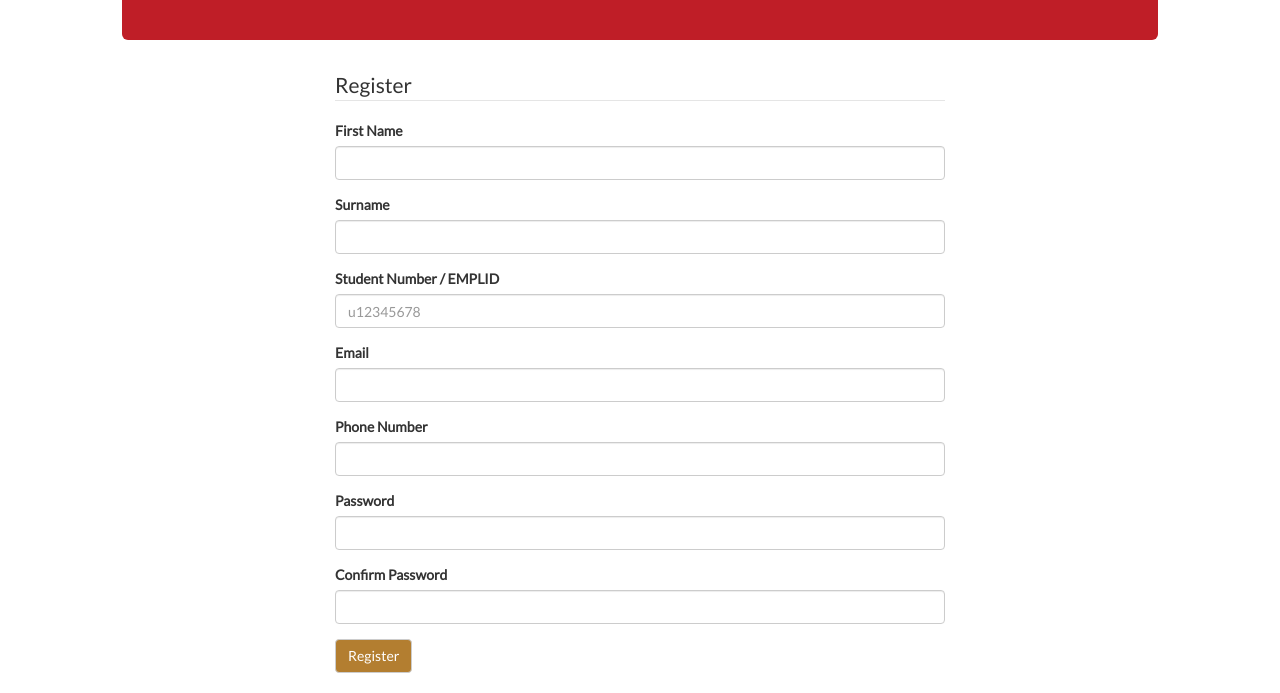
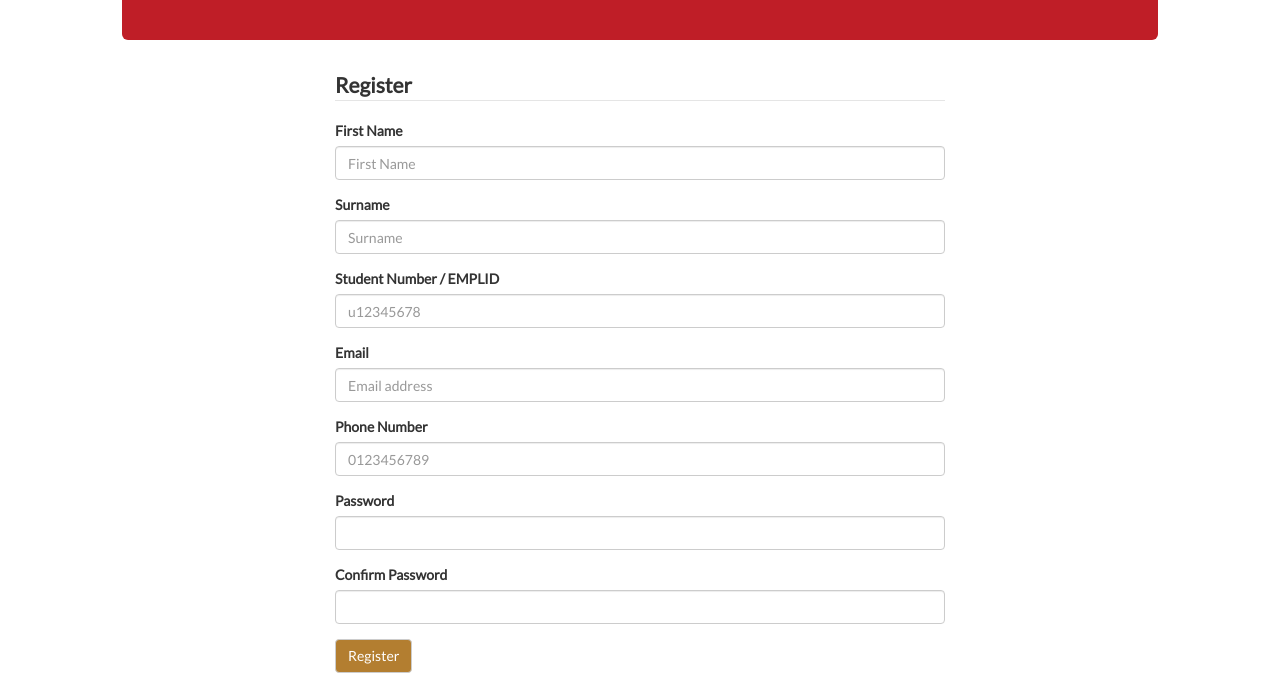
Before and after one commit to KeatonPennels/COS-301-Broadsword-Access, a plain HTML site: page Nav UP/index.html at #/register in a window 1280 px wide. Shown: the part 155-848 px from the top of the page. Drawn offline with Linux system fonts and the light colour scheme; some packages are replaced by stand-ins of ours.

Commit message:
Fix duplicate id's, add placeholders

```diff
--- a/Nav UP/register.html
+++ b/Nav UP/register.html
@@ -13,14 +13,14 @@
         <div class="col-md-6 col-md-offset-3">
             <form id="register" name="registrationForm">
                 <fieldset>
-                    <legend>Register</legend>
+                    <legend><b>Register</b></legend>
                     <div class="form-group">
                         <label for="fname">First Name</label>
-                        <input type="text" class="form-control" id="fname" name="fname" ng-model="fname">
+                        <input type="text" class="form-control" id="fname" name="fname" ng-model="fname" placeholder="First Name">
                     </div>
                     <div class="form-group">
                         <label for="sname">Surname</label>
-                        <input type="text" class="form-control" id="sname" name="sname" ng-model="sname">
+                        <input type="text" class="form-control" id="sname" name="sname" ng-model="sname" placeholder="Surname">
                     </div>
                     <div class="form-group">
                         <label for="stud_num">Student Number / EMPLID</label>
@@ -28,11 +28,11 @@
                     </div>
                     <div class="form-group">
                         <label for="email">Email</label>
-                        <input type="email" class="form-control" id="email" name="email" ng-model="email">
+                        <input type="email" class="form-control" id="email" name="email" ng-model="email" placeholder="Email address">
                     </div>
                     <div class="form-group">
                         <label for="phone">Phone Number</label>
-                        <input type="number" class="form-control" id="phone" name="phone" ng-model="phone">
+                        <input type="number" class="form-control" id="phone" name="phone" ng-model="phone" placeholder="0123456789">
                     </div>
                     <div class="form-group">
                         <label for="password">Password</label>
@@ -40,10 +40,12 @@
                     </div>
                     <div class="form-group">
                         <label for="password">Confirm Password</label>
-                        <input type="password" class="form-control" id="password" name="confirmPassword" ng-model="confirmPassword">
+                        <input type="password" class="form-control" id="confirmPassword" name="confirmPassword" ng-model="confirmPassword">
                     </div>
 
                     <input ng-disabled="registrationForm.$invalid" class="btn btn-default " type="submit" value="Register" ng-click="registerUser()">
+                    <br>
+                    <br>
                 </fieldset>
             </form>
         </div>
```
